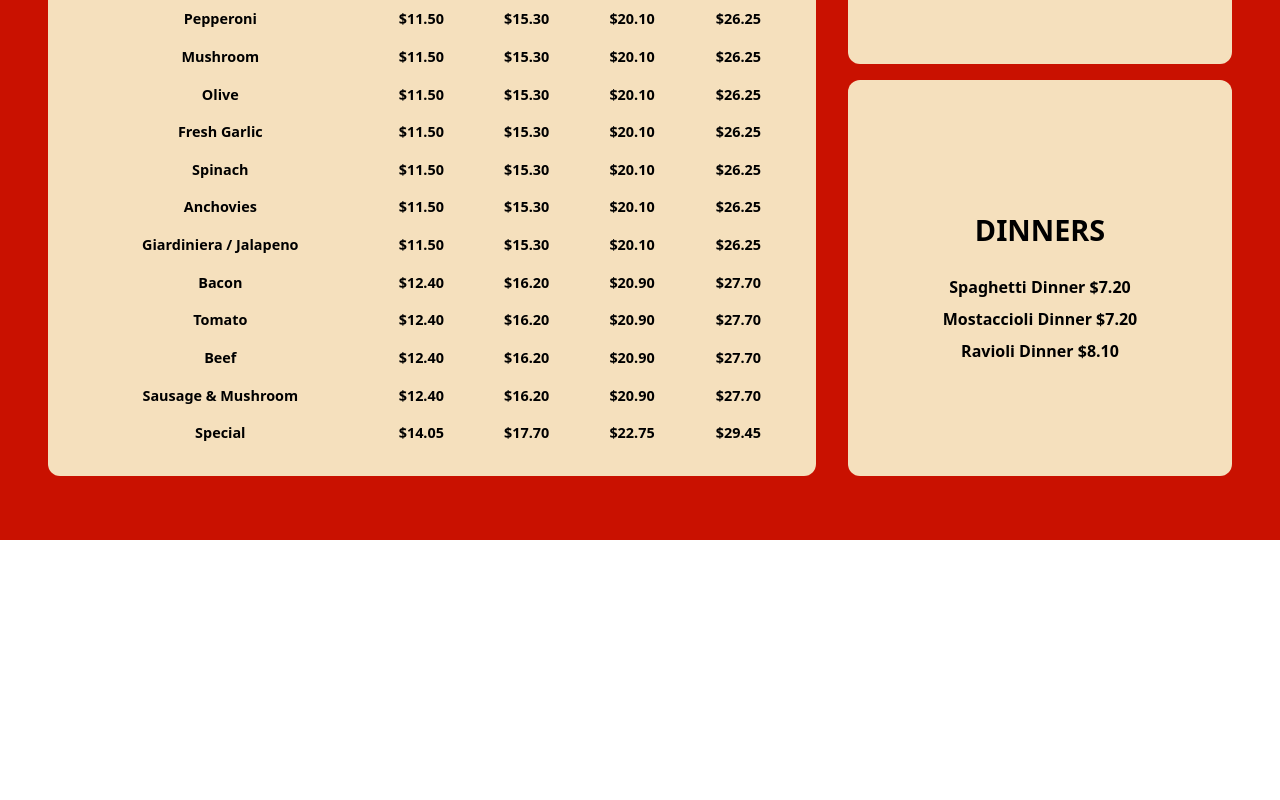
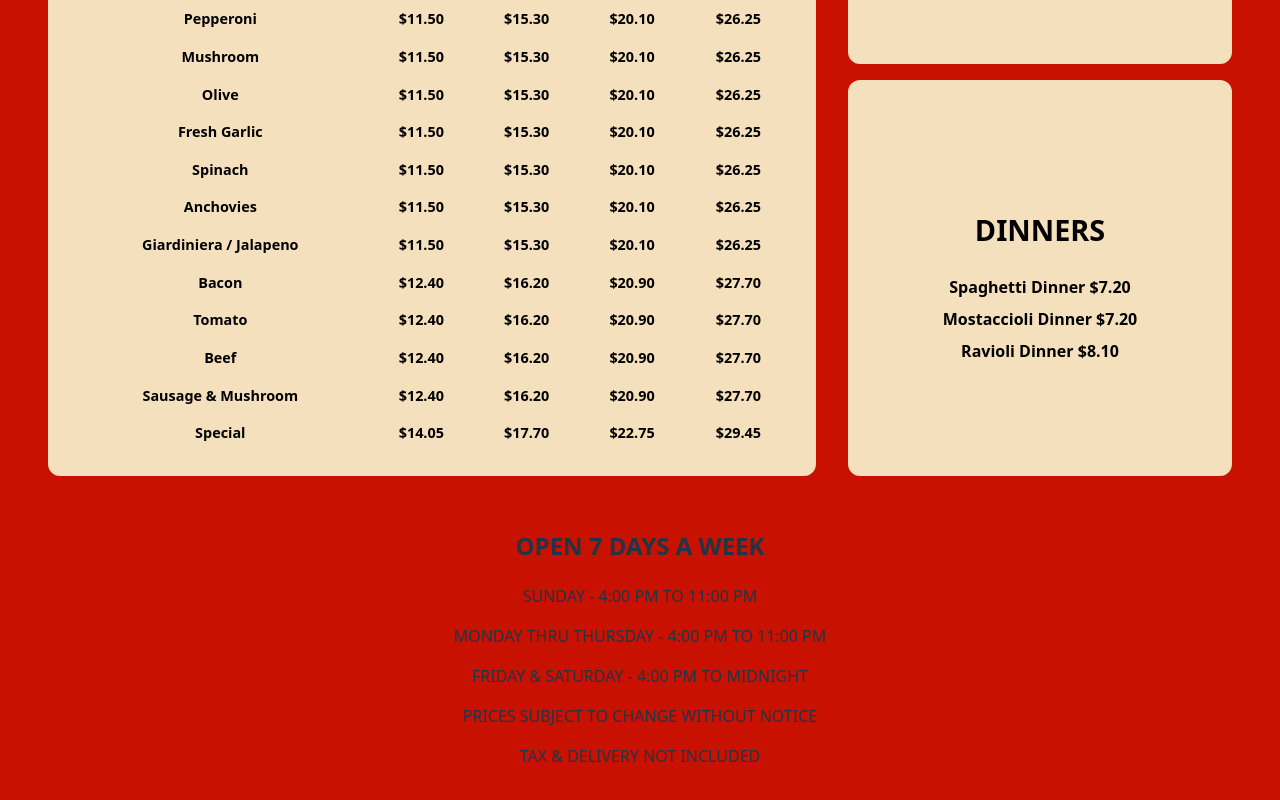
Before and after one commit to jurgenstevens/phils-pizza, a React (Vite) app: page / in a window 1280 px wide. Shown: the part 1248-2048 px from the top of the page. Before the commit the page ends 1788 px from the top, so only its background shows below. Built offline with nearby package versions, Linux system fonts and the light colour scheme.

Commit message:
Create the skeleton of the info section/component.

```diff
--- a/src/App.jsx
+++ b/src/App.jsx
@@ -2,6 +2,7 @@ import './App.css'
 import Header from './components/Header/Header.jsx'
 import Main from './components/Main/Main.jsx'
 import Menu from './components/Menu/Menu.jsx'
+import Info from './components/Info/Info.jsx'
 
 function App() {
 
@@ -10,6 +11,7 @@ function App() {
       <Header />
       <Main />
       <Menu />
+      <Info />
     </>
   )
 }
--- /dev/null
+++ b/src/components/Info/Info.jsx
@@ -0,0 +1,16 @@
+import "./Info.css";
+
+export default function Info() {
+  return (
+    <section className="info">
+      <div className="info-card">
+        <h2>OPEN 7 DAYS A WEEK</h2>
+        <p>SUNDAY - 4:00 PM TO 11:00 PM</p>
+        <p>MONDAY THRU THURSDAY - 4:00 PM TO 11:00 PM</p>
+        <p>FRIDAY & SATURDAY - 4:00 PM TO MIDNIGHT</p>
+        <p>PRICES SUBJECT TO CHANGE WITHOUT NOTICE</p>
+        <p>TAX & DELIVERY NOT INCLUDED</p>
+      </div>
+    </section>
+  );
+}
```
Also changed, not shown: src/components/Info/Info.css (added).
